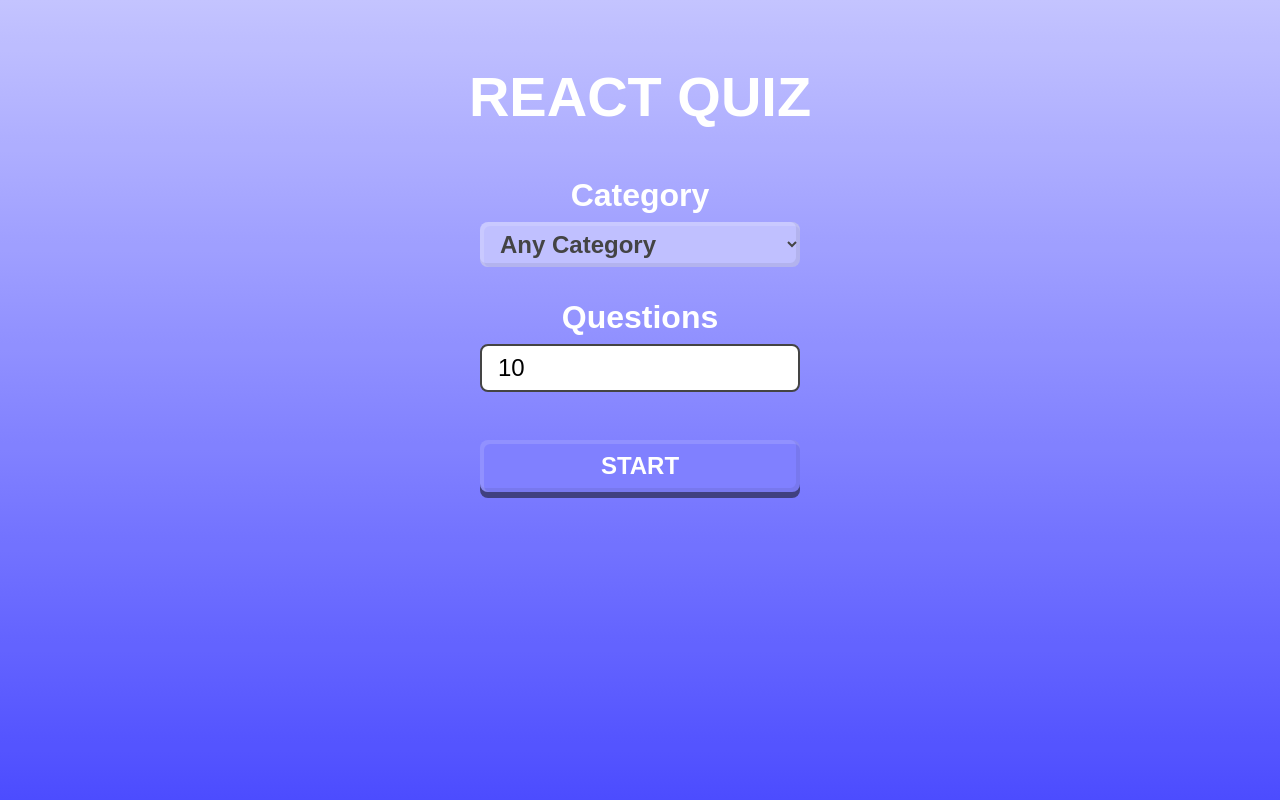
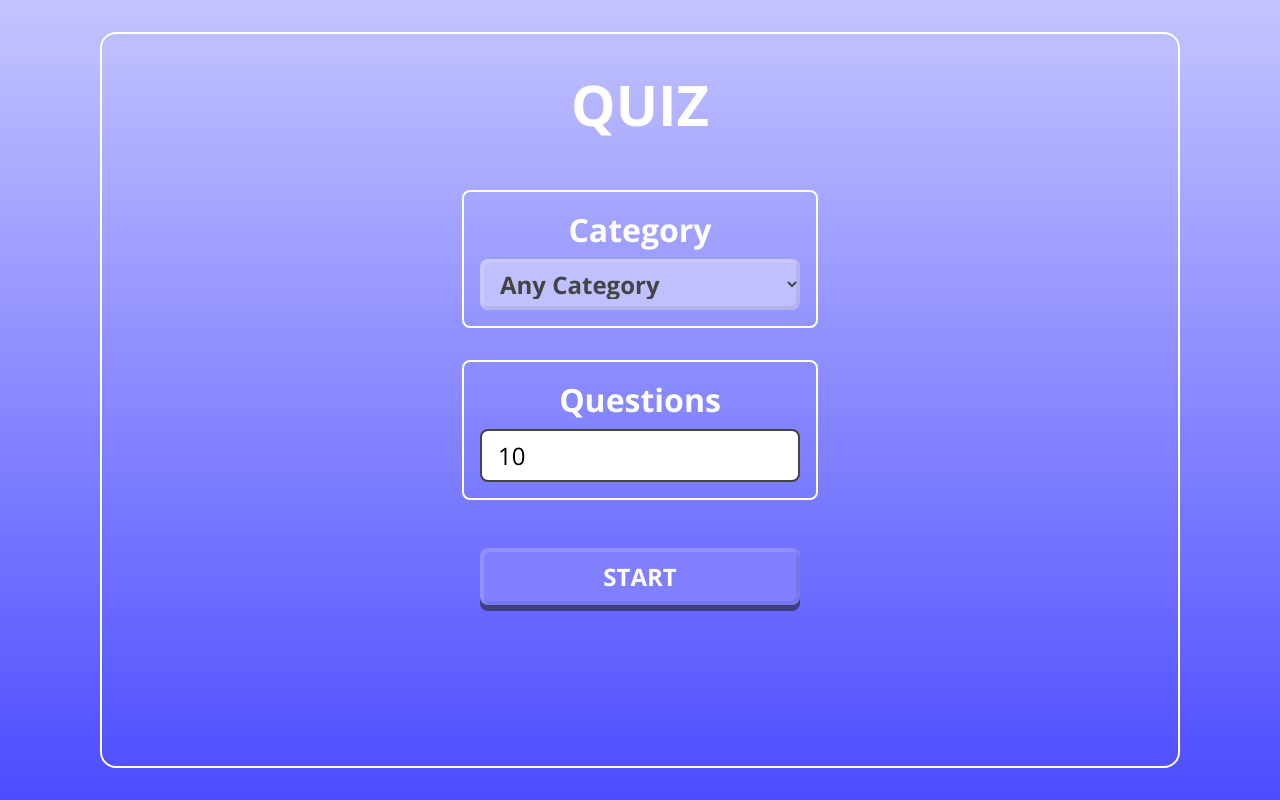
Before and after one commit to godkingjay/TypeScript-and-React_Quiz-App, a React (Vite) app: page / in a window 1280 px wide. Built offline with nearby package versions, Linux system fonts and the light colour scheme.

Commit message:
ADD: Styling Division

```diff
--- a/src/App.tsx
+++ b/src/App.tsx
@@ -33,6 +33,7 @@ const App = () => {
       category,
     );
 
+    window.document.title = `Quiz - ${Category[category].name}`;
     setQuestions(newQuestions);
     setScore(0);
     setUserAnswers([]);
@@ -70,7 +71,7 @@ const App = () => {
     <div className="App">
       <div className="body">
         <div className="game-interface">
-          <h1 className="title">React Quiz</h1>
+          <h1 className="title">Quiz</h1>
           {gameOver || userAnswers.length === totalQuestions ? (
             <div className="game-setup">
               <div className="setup-options">
--- /dev/null
+++ b/src/styles/__mixin.scss
@@ -0,0 +1,5 @@
+@mixin flex-center($direction) {
+  display: flex;
+  flex-direction: $direction;
+  align-items: center;
+}
--- /dev/null
+++ b/src/styles/__variables.scss
@@ -0,0 +1,6 @@
+@font-face {
+  font-family: "Main Font";
+  src: url('../assets/fonts/Open\ Sans.ttf');
+}
+
+$mainFont: "Main Font";
--- a/src/styles/app.scss
+++ b/src/styles/app.scss
@@ -1,47 +1,40 @@
-@font-face {
-  font-family: "Main Font", sans-serif;
-  src: url('../assets/fonts/Open\ Sans.ttf');
-}
-
-:root {
-  --main-font: "Main Font", sans-serif;
-}
+@import './game-setup.scss';
+@import './_mixin.scss';
+@import './_variables.scss';
 
 * {
   margin: 0;
   padding: 0;
   box-sizing: border-box;
-  font-family: var(--main-font);
-  // outline: solid 1px #0001;
+  font-family: $mainFont;
 }
 
 .App {
+  @include flex-center(column);
   min-height: 100vh;
-  // min-width: 100vh;
   background: linear-gradient(to bottom, #c0c0ff, #a0a0ff, #8080ff, #6060ff, #4040ff);
-  display: flex;
-  flex-direction: column;
-  align-items: center;
 
   .body {
+    @include flex-center(column);
     max-width: 1920px;
     width: 100%;
     flex: 1;
     background: #ffffff10;
     box-shadow: 0 0 64px #0001;
-    padding-inline: 32px;
-    padding-block: 64px;
-    display: flex;
-    flex-direction: column;
-    align-items: center;
+    padding-inline: 16px;
+    padding-block: 32px;
 
     .game-interface {
+      border: 2px solid white;
+      border-radius: 16px;
       max-width: 1080px;
       width: 100%;
       display: flex;
       flex-direction: column;
       gap: 48px;
       flex: 1;
+      padding-inline: 16px;
+      padding-block: 32px;
 
       .title {
         font-size: 56px;
@@ -49,104 +42,6 @@
         color: white;
         text-align: center;
       }
-
-      .game-setup {
-        display: flex;
-        flex-direction: column;
-        gap: 48px;
-        max-width: 480px;
-        align-self: center;
-        align-items: center;
-
-        .setup-options {
-          display: flex;
-          flex-direction: column;
-          gap: 32px;
-          align-items: center;
-
-          .setup-option {
-            display: flex;
-            flex-direction: column;
-            gap: 8px;
-            width: 100%;
-
-            .option-label {
-              font-size: 32px;
-              font-weight: bold;
-              color: white;
-              text-align: center;
-            }
-
-            .select-category {
-              position: relative;
-              font-size: 24px;
-              padding-block: 8px;
-              padding-inline: 16px;
-              border-radius: 8px;
-              border: none;
-              max-width: 320px;
-              align-self: center;
-              width: 100%;
-              overflow-wrap: break-word;
-              background: #c0c0ff;
-              box-shadow: inset 2px 2px 0 2px #fff2,
-                          inset -2px -2px 0 2px #0001;
-              font-weight: bold;
-              color: #444;
-
-              option {
-                max-width: 320px;
-                width: 100%;
-                background: #fff;
-              }
-            }
-
-            .input-field-setup[type=number],
-            .input-field-setup {
-              font-size: 24px;
-              padding-block: 8px;
-              padding-inline: 16px;
-              border-radius: 8px;
-              border: 2px solid #444;
-              -webkit-appearance: none;
-              -moz-appearance: textfield;
-              max-width: 320px;
-              align-self: center;
-              width: 100%;
-            }
-
-            .input-field-setup::-webkit-outer-spin-button,
-            .input-field-setup::-webkit-inner-spin-button {
-              -webkit-appearance: none;
-              margin: 0;
-            }
-          }
-        }
-
-        .btn-start {
-          padding: 12px;
-          font-size: 24px;
-          font-weight: bold;
-          text-transform: uppercase;
-          border-radius: 8px;
-          background: #8080ff;
-          border: none;
-          color: white;
-          max-width: 320px;
-          width: 100%;
-          box-shadow: 0 6px #404080,
-                      inset 2px 2px 0px 2px #fff2,
-                      inset -2px -2px 0px 2px #0001;
-
-          &:hover {
-            background: #7070ff;
-            box-shadow: 0 4px #404080,
-                        inset 2px 2px 0px 2px #fff2,
-                        inset -2px -2px 0px 2px #0001;
-            margin-top: 2px;
-          }
-        }
-      }
     }
   }
 }
--- /dev/null
+++ b/src/styles/game-setup.scss
@@ -0,0 +1,104 @@
+@import './__variables.scss';
+@import './__mixin.scss';
+
+* {
+  margin: 0;
+  padding: 0;
+  box-sizing: border-box;
+  font-family: $mainFont;
+}
+
+.game-setup {
+  @include flex-center(column);
+  gap: 48px;
+  max-width: 480px;
+  align-self: center;
+
+  .setup-options {
+    @include flex-center(column);
+    gap: 32px;
+
+    .setup-option {
+      @include flex-center(column);
+      gap: 8px;
+      width: 100%;
+      border: 2px solid #ffff;
+      padding: 16px;
+      border-radius: 8px;
+
+      .option-label {
+        font-size: 32px;
+        font-weight: bold;
+        color: white;
+        text-align: center;
+      }
+
+      .select-category {
+        position: relative;
+        font-size: 24px;
+        padding-block: 8px;
+        padding-inline: 16px;
+        border-radius: 8px;
+        border: none;
+        max-width: 320px;
+        width: 100%;
+        overflow-wrap: break-word;
+        background: #c0c0ff;
+        box-shadow: inset 2px 2px 0 2px #fff2,
+                    inset -2px -2px 0 2px #0001;
+        font-weight: bold;
+        color: #444;
+
+        option {
+          max-width: 320px;
+          width: 100%;
+          background: #fff;
+        }
+      }
+
+      .input-field-setup[type=number],
+      .input-field-setup {
+        font-size: 24px;
+        padding-block: 8px;
+        padding-inline: 16px;
+        border-radius: 8px;
+        border: 2px solid #444;
+        -webkit-appearance: none;
+        -moz-appearance: textfield;
+        max-width: 320px;
+        align-self: center;
+        width: 100%;
+      }
+
+      .input-field-setup::-webkit-outer-spin-button,
+      .input-field-setup::-webkit-inner-spin-button {
+        -webkit-appearance: none;
+        margin: 0;
+      }
+    }
+  }
+
+  .btn-start {
+    padding: 12px;
+    font-size: 24px;
+    font-weight: bold;
+    text-transform: uppercase;
+    border-radius: 8px;
+    background: #8080ff;
+    border: none;
+    color: white;
+    max-width: 320px;
+    width: 100%;
+    box-shadow: 0 6px #404080,
+                inset 2px 2px 0px 2px #fff2,
+                inset -2px -2px 0px 2px #0001;
+
+    &:hover {
+      background: #7070ff;
+      box-shadow: 0 4px #404080,
+                  inset 2px 2px 0px 2px #fff2,
+                  inset -2px -2px 0px 2px #0001;
+      margin-top: 2px;
+    }
+  }
+}
```
